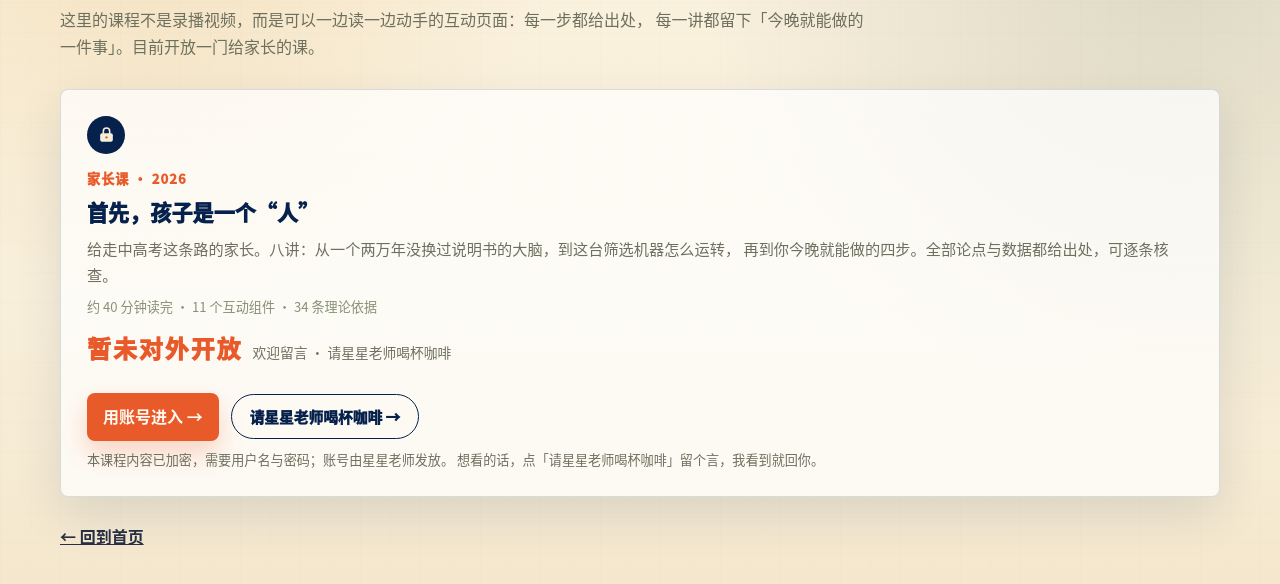
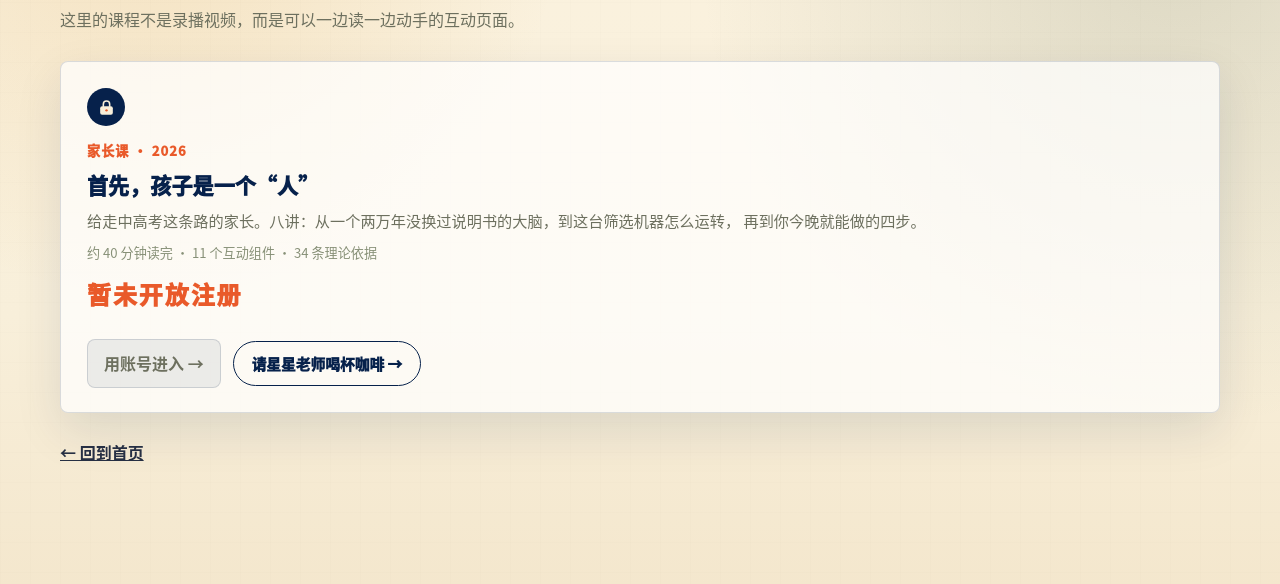
Before and after one commit to seraphcx/hiyou-vip-redirect, a plain HTML site: page courses.html in a window 1280 px wide. Shown: the part 148-732 px from the top of the page. Drawn offline with Linux system fonts and the light colour scheme.

```diff
--- a/courses.html
+++ b/courses.html
@@ -236,6 +236,19 @@
       color: var(--navy);
       background: rgba(255, 255, 255, 0.64);
       border: 1px solid rgba(6, 33, 75, 0.16);
+    }
+
+    /* 「用账号进入」：暂未开放注册，按钮置灰但仍可点（朋友要靠它进来看课） */
+    .primary-link.is-off {
+      color: var(--muted);
+      background: rgba(6, 33, 75, 0.07);
+      box-shadow: none;
+      border: 1px solid rgba(6, 33, 75, 0.14);
+    }
+    .primary-link.is-off:hover {
+      color: var(--navy);
+      background: rgba(6, 33, 75, 0.11);
+      box-shadow: none;
     }
 
     .hero-visual {
@@ -1073,8 +1086,7 @@
         <div class="section-kicker">课程</div>
         <h2>已上线的课程。</h2>
         <p>
-          这里的课程不是录播视频，而是可以一边读一边动手的互动页面：每一步都给出处，
-          每一讲都留下「今晚就能做的一件事」。目前开放一门给家长的课。
+          这里的课程不是录播视频，而是可以一边读一边动手的互动页面。
         </p>
       </div>
     </div>
@@ -1089,16 +1101,14 @@
         <h3>首先，孩子是一个“人”</h3>
         <p>
           给走中高考这条路的家长。八讲：从一个两万年没换过说明书的大脑，到这台筛选机器怎么运转，
-          再到你今晚就能做的四步。全部论点与数据都给出处，可逐条核查。
+          再到你今晚就能做的四步。
         </p>
         <p class="course-meta">约 40 分钟读完 · 11 个互动组件 · 34 条理论依据</p>
-        <p class="course-price"><b>暂未对外开放</b><span>欢迎留言 · 请星星老师喝杯咖啡</span></p>
+        <p class="course-price"><b>暂未开放注册</b></p>
         <div class="go">
-          <a class="primary-link" href="course-parent.html">用账号进入 →</a>
+          <a class="primary-link is-off" href="course-parent.html">用账号进入 →</a>
           <a class="enroll-link" href="https://acnqatun5fa0.feishu.cn/share/base/shrcnpoY7BaxnCzqvYzyIDwM7xh" target="_blank" rel="noopener">请星星老师喝杯咖啡 →</a>
         </div>
-        <p class="course-note">本课程内容已加密，需要用户名与密码；账号由星星老师发放。
-          想看的话，点「请星星老师喝杯咖啡」留个言，我看到就回你。</p>
       </article>
     </div>
 
```
